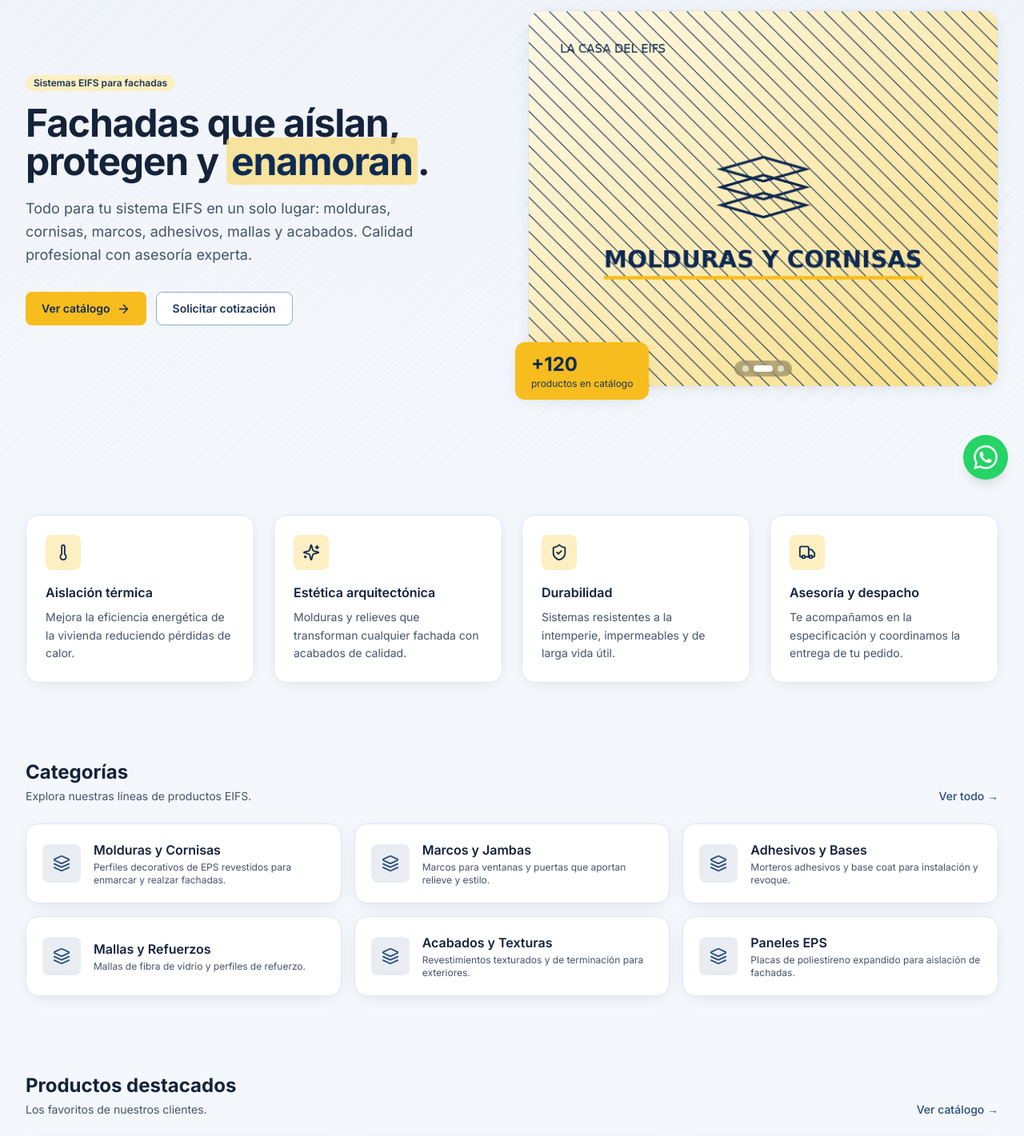
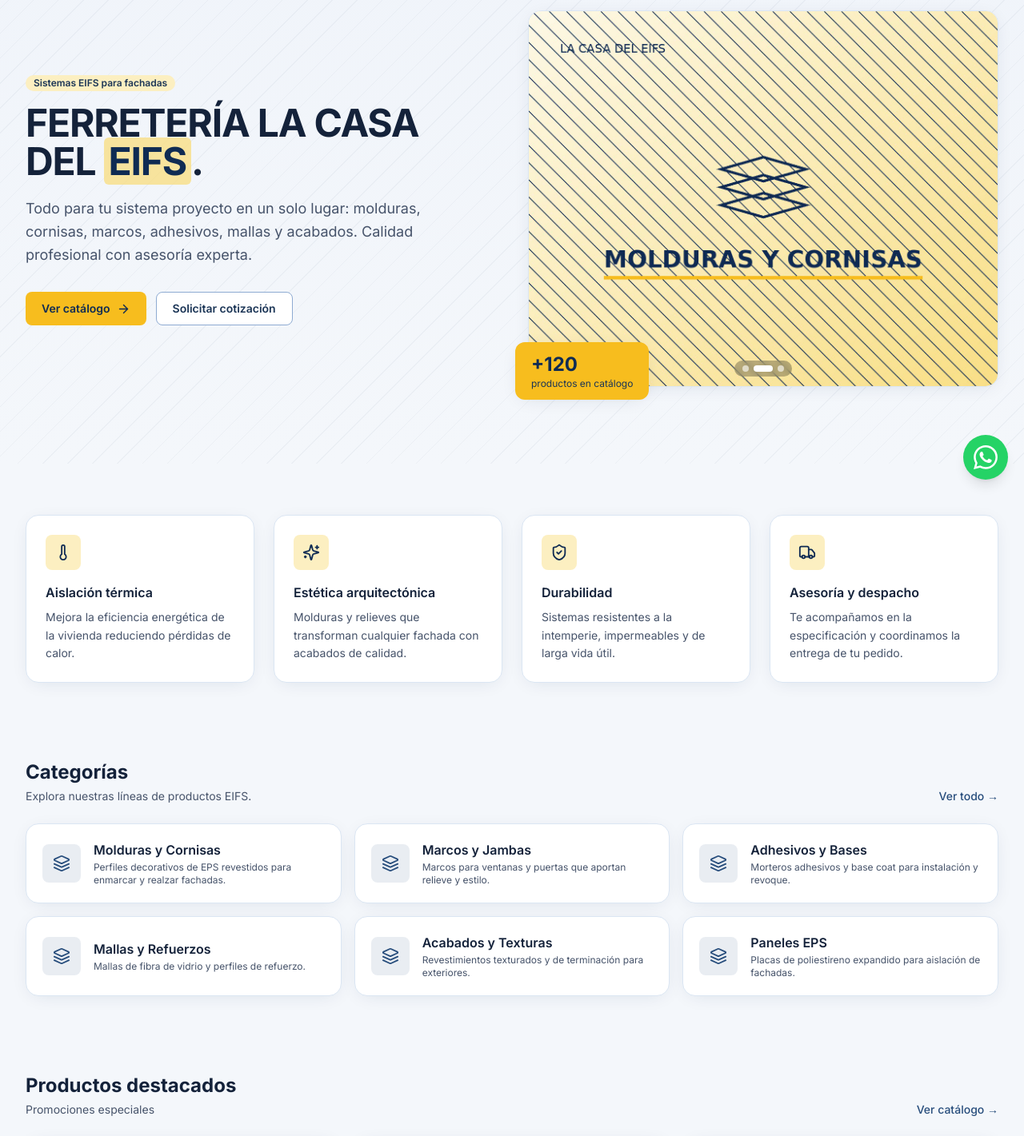
Before and after one commit to La-casa-del-Eifs/websiteCDE, a Next.js app: page / in a window 1280 px wide. Shown: the part 180-1601 px from the top of the page at 80% size. Built offline with nearby package versions, Linux system fonts and the light colour scheme; no server answers.

Commit message:
Update homepage header and product description for EIFS project promotion

```diff
--- a/src/app/page.tsx
+++ b/src/app/page.tsx
@@ -61,11 +61,11 @@
           <div>
             <span className="badge">Sistemas EIFS para fachadas</span>
             <h1 className="mt-4 text-4xl font-bold leading-tight tracking-tight text-ink sm:text-5xl">
-              Fachadas que aíslan, protegen y{" "}
-              <span className="rounded-md bg-gold-200/80 px-1.5 text-brand-900">enamoran</span>.
+              FERRETERÍA LA CASA DEL{" "}
+              <span className="rounded-md bg-gold-200/80 px-1.5 text-brand-900">EIFS</span>.
             </h1>
             <p className="mt-5 max-w-lg text-lg leading-relaxed text-ink-soft">
-              Todo para tu sistema EIFS en un solo lugar: molduras, cornisas,
+              Todo para tu sistema proyecto en un solo lugar: molduras, cornisas,
               marcos, adhesivos, mallas y acabados. Calidad profesional con
               asesoría experta.
             </p>
@@ -152,7 +152,7 @@
           <div>
             <h2 className="text-2xl font-bold text-ink">Productos destacados</h2>
             <p className="mt-1 text-sm text-ink-soft">
-              Los favoritos de nuestros clientes.
+              Promociones especiales
             </p>
           </div>
           <Link
```
